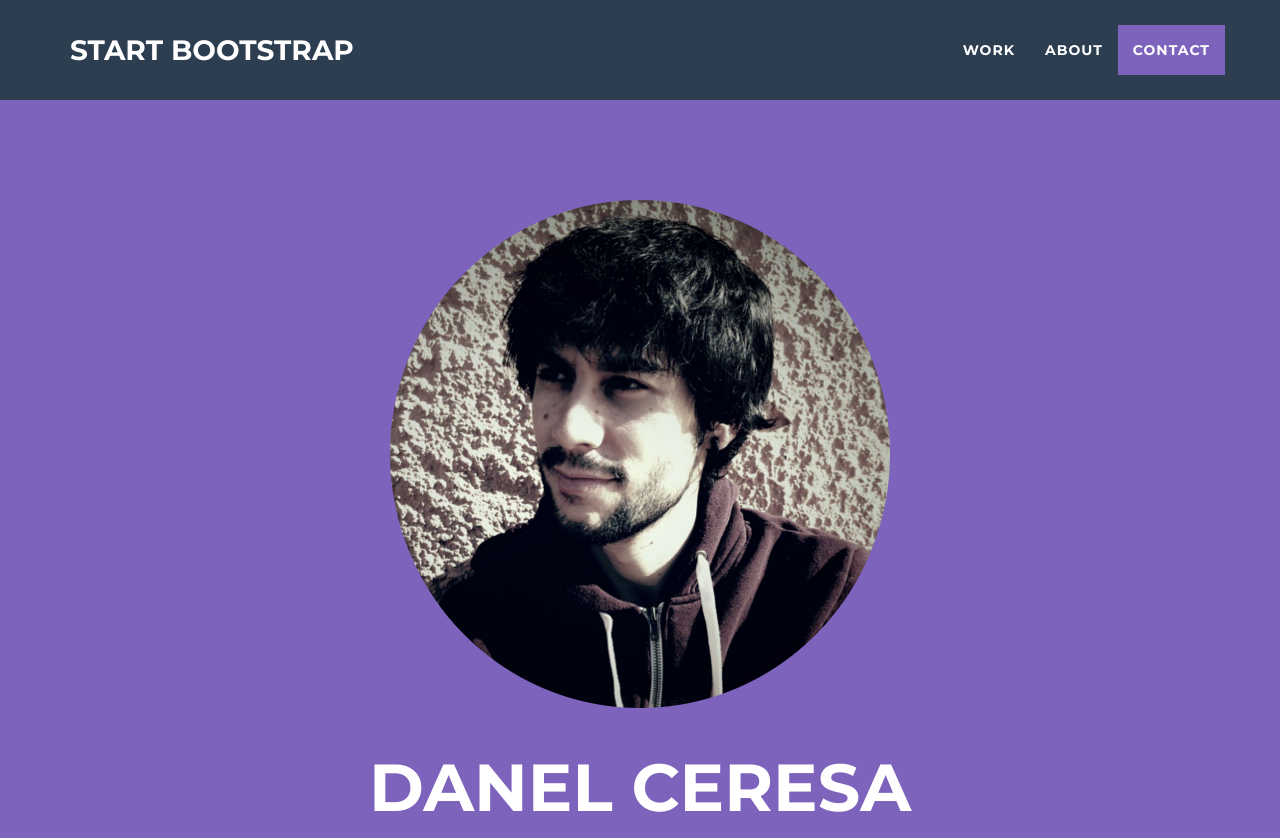
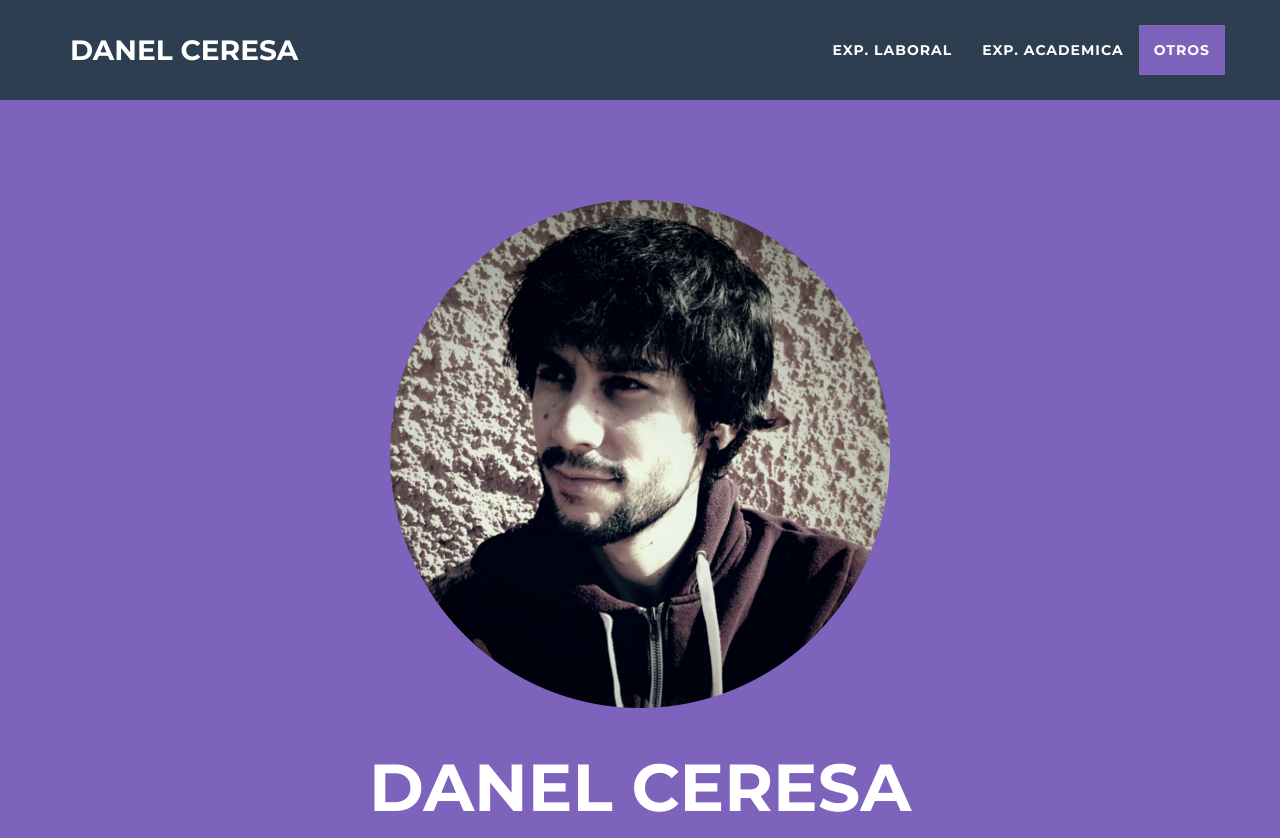
Before and after one commit to aserec/cv-Danel-Ceresa, a website: page index.html in a window 1280 px wide. Shown: the top 838 px of the page. Drawn offline with nearby package versions, Linux system fonts and the light colour scheme.

Commit message:
cambios de texto

```diff
--- a/index.html
+++ b/index.html
@@ -33,7 +33,7 @@
                 <button type="button" class="navbar-toggle" data-toggle="collapse" data-target="#bs-example-navbar-collapse-1">
                     <span class="sr-only">Toggle navigation</span> Menu <i class="fa fa-bars"></i>
                 </button>
-                <a class="navbar-brand" href="#page-top">Start Bootstrap</a>
+                <a class="navbar-brand" href="#page-top">Danel Ceresa</a>
             </div>
 
 
@@ -43,13 +43,13 @@
                         <a href="#page-top"></a>
                     </li>
                     <li class="page-scroll">
-                        <a href="#work">work</a>
+                        <a href="#work">Exp. Laboral</a>
                     </li>
                     <li class="page-scroll">
-                        <a href="#about">About</a>
+                        <a href="#studies">Exp. Academica</a>
                     </li>
                     <li class="page-scroll">
-                        <a href="#contact">Contact</a>
+                        <a href="#contact">Otros</a>
                     </li>
                 </ul>
             </div>
@@ -116,7 +116,7 @@
         </div>
     </section>
 
-    <section class="success" id="about">
+    <section class="success" id="studies">
         <div class="container">
             <div class="row">
                 <div class="col-lg-12 text-center">
```
